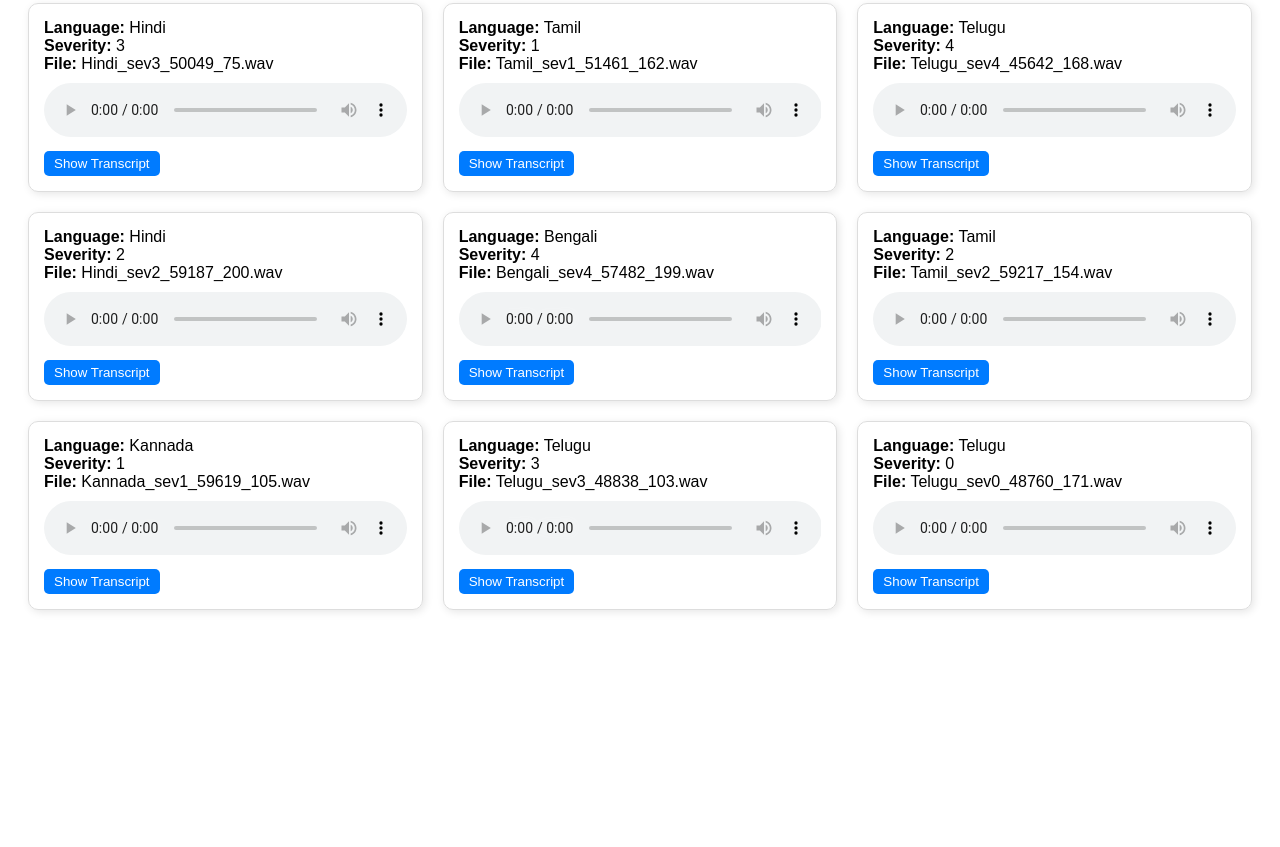
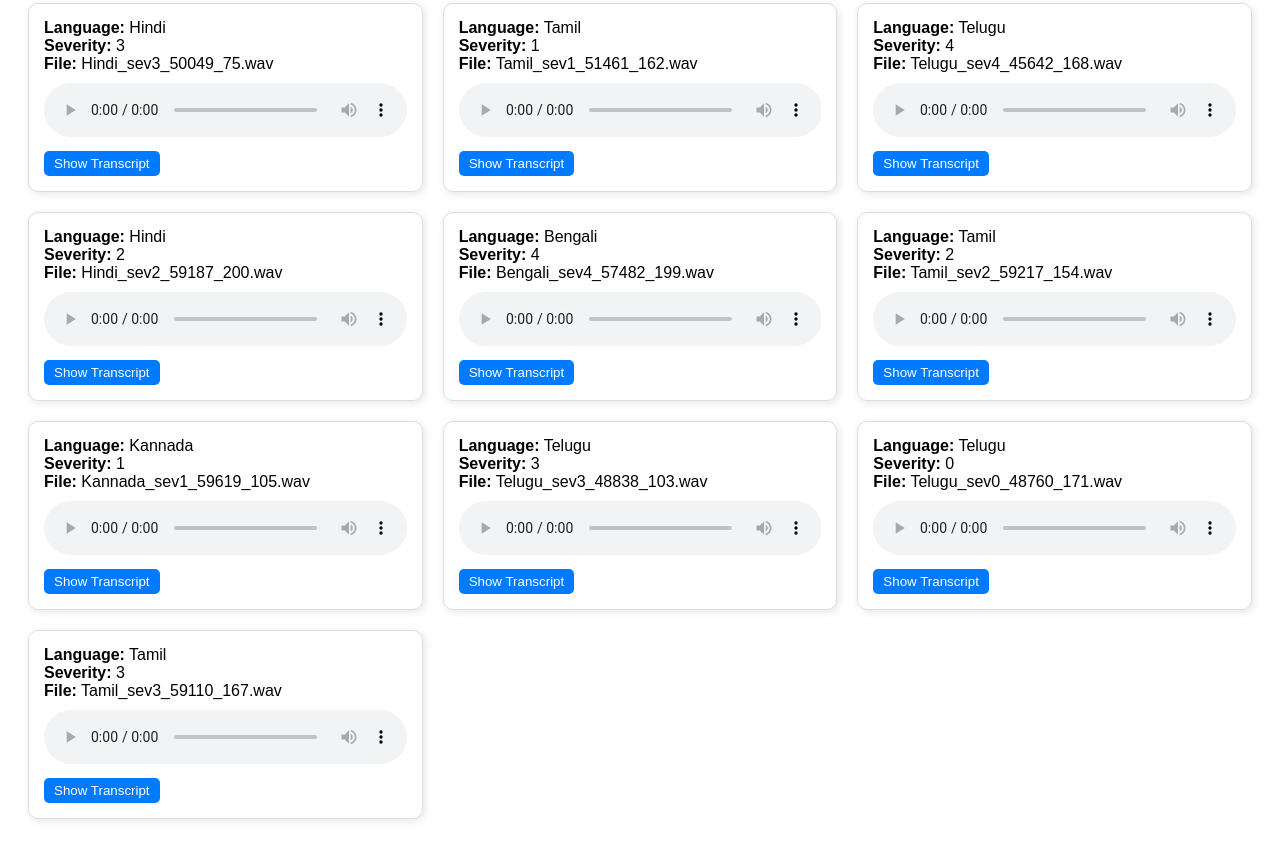
Before and after one commit to UpendraVishwanathYS/ALS_SAMPLE_SPEECH_DATABASE, a plain HTML site: page index.html in a window 1280 px wide. Shown: the part 1150-1997 px from the top of the page. Before the commit the page ends 1788 px from the top, so only its background shows below. Drawn offline with Linux system fonts and the light colour scheme.

Commit message:
Update index.html

```diff
--- a/index.html
+++ b/index.html
@@ -92,7 +92,8 @@
       'Tamil_sev2_59217_154.wav',
       'Kannada_sev1_59619_105.wav',
       'Telugu_sev3_48838_103.wav',
-      'Telugu_sev0_48760_171.wav'
+      'Telugu_sev0_48760_171.wav',
+      'Tamil_sev3_59110_167.wav'
     ];
 
     const contentDiv = document.getElementById("content");
```
